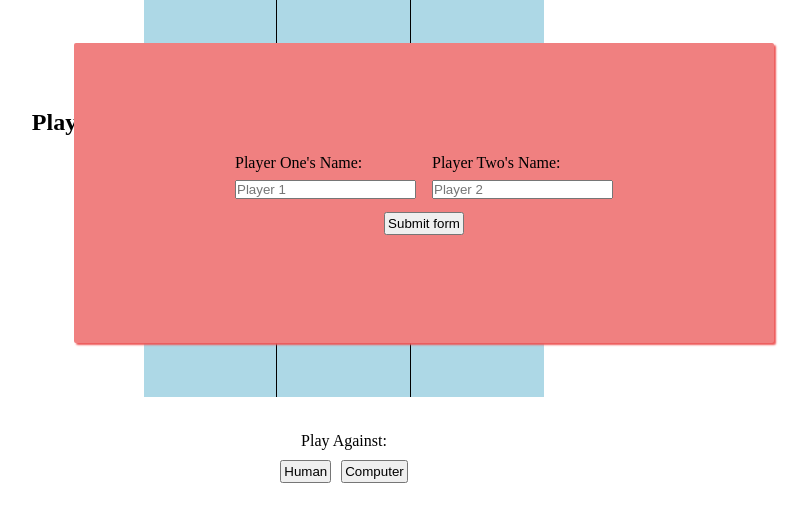
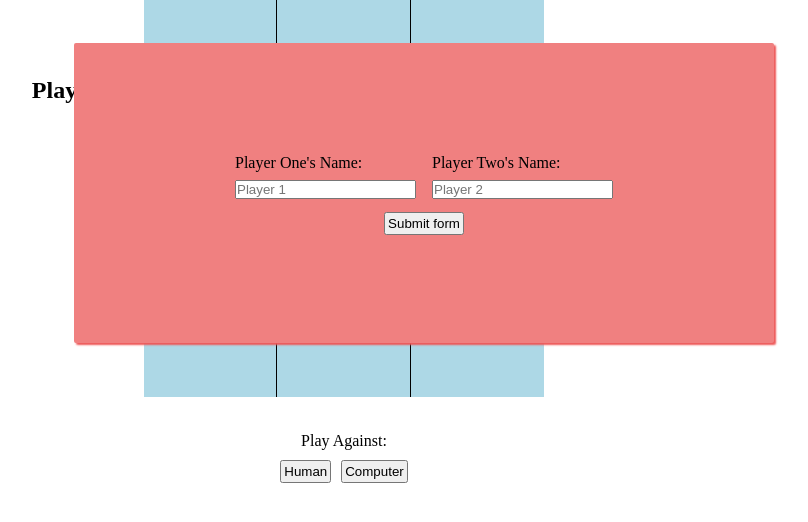
Before and after one commit to mikeberk/tic-tac-toe, a plain HTML site: page index.html in a window 1280 px wide. Shown: the part 40-562 px from the top of the page, without its empty margins (296-1104 px from the left). Drawn offline with Linux system fonts and the light colour scheme.

Commit message:
minor style changes

```diff
--- a/styles.css
+++ b/styles.css
@@ -18,7 +18,11 @@ h1 {
 .game-container {
     display: flex;
     justify-content: center;
-    align-items: baseline;
+    align-items: flex-start;
+}
+
+.player-name {
+    margin-top: 60px;
 }
 
 h2 {
```
